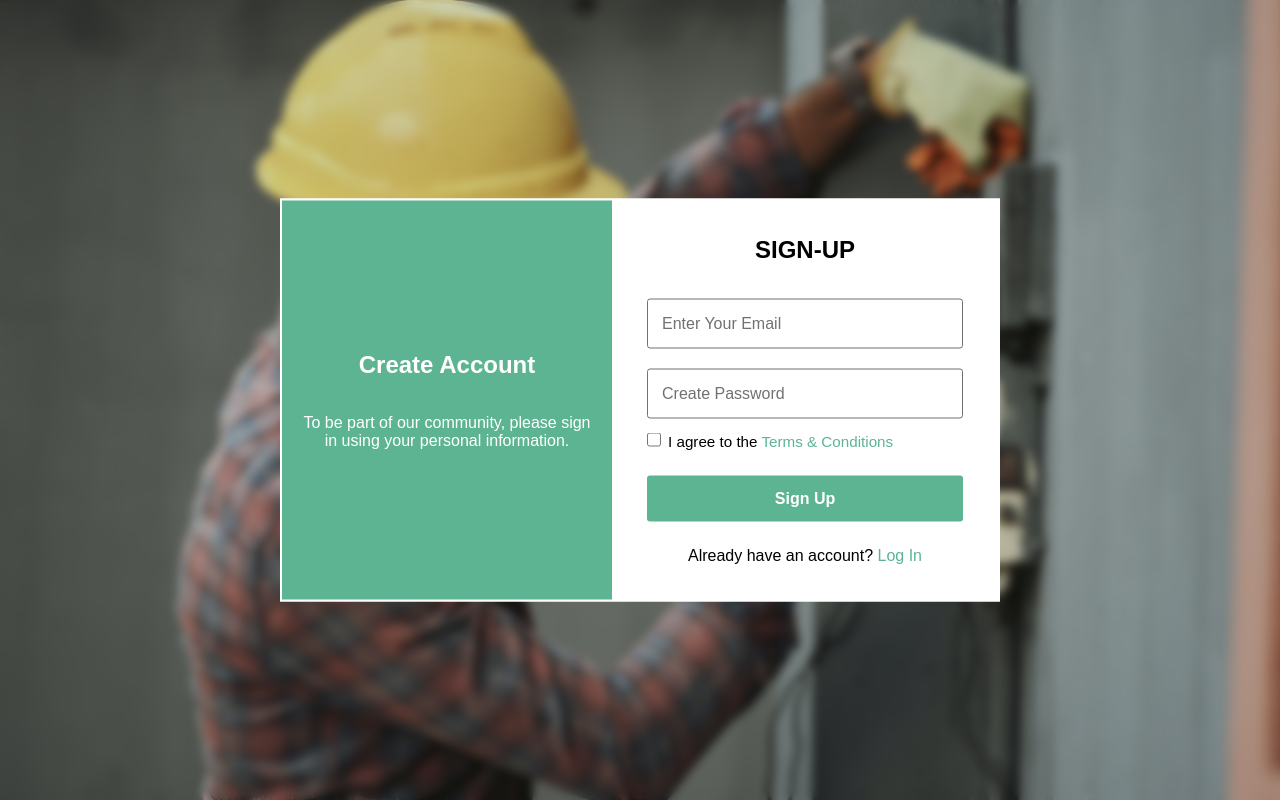
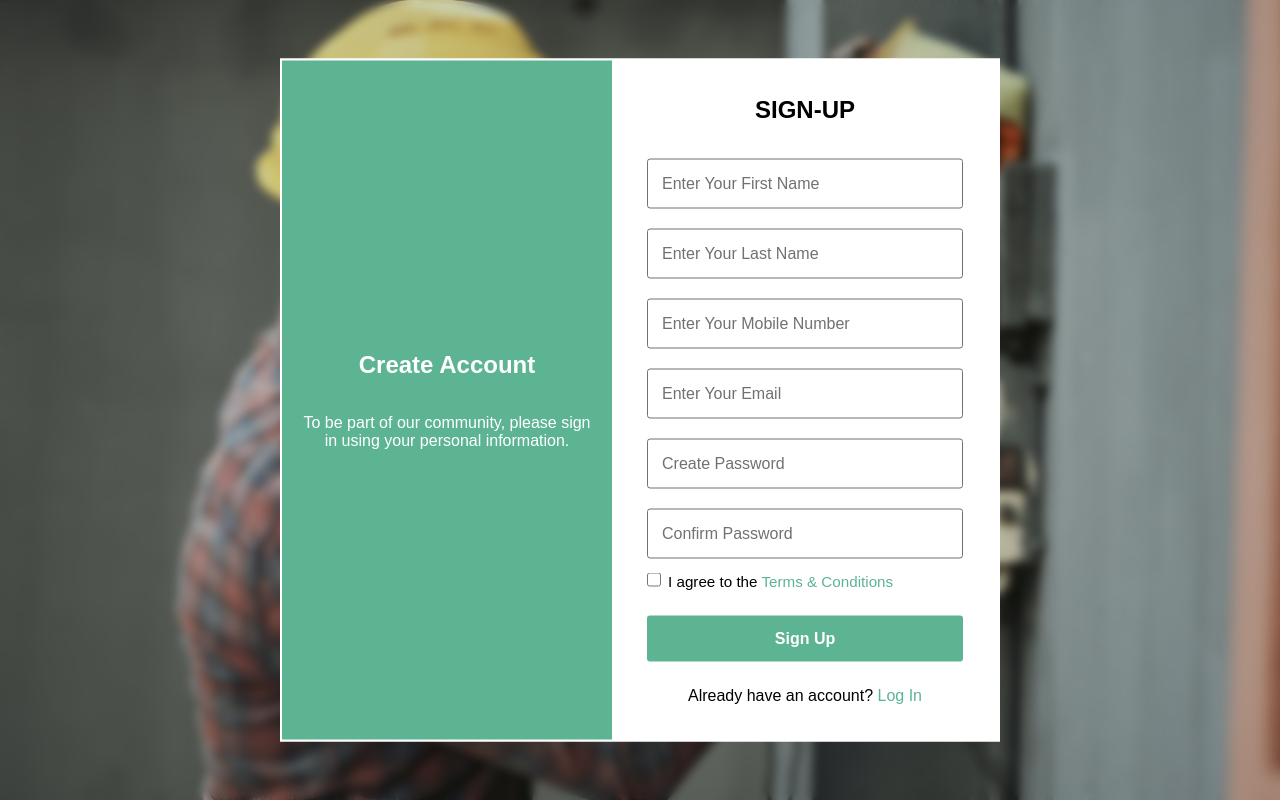
Before and after one commit to Solowise130/Local-Service-Finder, a Python web app: template frontend/templates/Sign-Up.html in a window 1280 px wide. Run offline with Jinja, Linux system fonts and the light colour scheme; the template is opened without the code that fills it, so the values that code supplies are empty.

Commit message:
update sign-in

```diff
--- a/frontend/templates/Sign-Up.html
+++ b/frontend/templates/Sign-Up.html
@@ -19,11 +19,27 @@
                 <form action="Account.html" target = "_blank">
                     <div class="input-field">
                         <input type="text" required>
+                        <label>Enter Your First Name</label>
+                    </div>
+                    <div class="input-field">
+                        <input type="text" required>
+                        <label>Enter Your Last Name</label>
+                    </div>
+                    <div class="input-field">
+                        <input type="number" required>
+                        <label>Enter Your Mobile Number</label>
+                    </div>
+                    <div class="input-field">
+                        <input type="text" required>
                         <label>Enter Your Email</label>
                     </div>
                     <div class="input-field">
                         <input type="password" required>
                         <label>Create Password</label>
+                    </div>
+                    <div class="input-field">
+                        <input type="password" required>
+                        <label>Confirm Password</label>
                     </div>
                     <div class="policy-text"><input type="checkbox" id="policy">
                         <label for="policy"> I agree to the <a href="#">Terms & Conditions</a></label>
```
